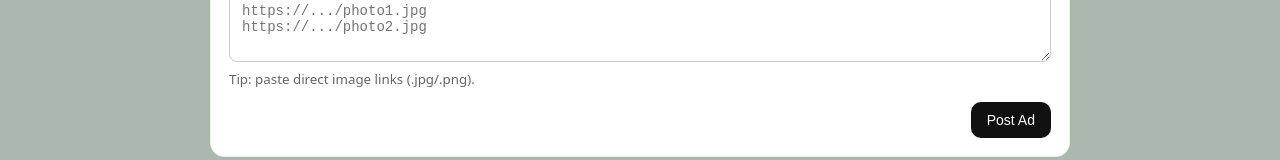
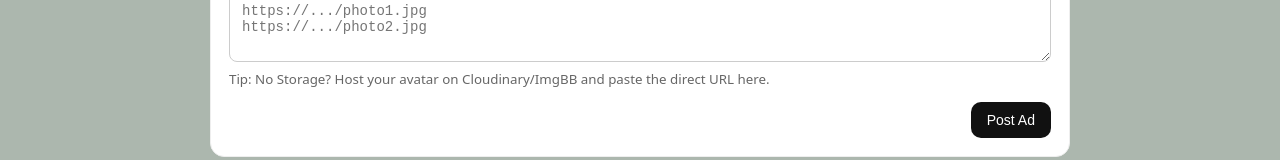
Before and after one commit to vickykumarjsr111-dot/OldIsGold, a React (Vite) app in the folder oldis-gold/: page /create in a window 1280 px wide. Shown: the part 674-834 px from the top of the page. Built offline with nearby package versions, Linux system fonts and the light colour scheme; no server answers; sample sign-in values are in the browser's storage.

Commit message:
new tip added

```diff
--- a/oldis-gold/src/pages/CreateListing.jsx
+++ b/oldis-gold/src/pages/CreateListing.jsx
@@ -217,7 +217,7 @@ export default function CreateListing() {
             placeholder={`https://.../photo1.jpg\nhttps://.../photo2.jpg`}
           />
           <small style={{ color: "#666" }}>
-            Tip: paste direct image links (.jpg/.png).
+            Tip: No Storage? Host your avatar on Cloudinary/ImgBB and paste the direct URL here.
           </small>
         </div>
 
```
